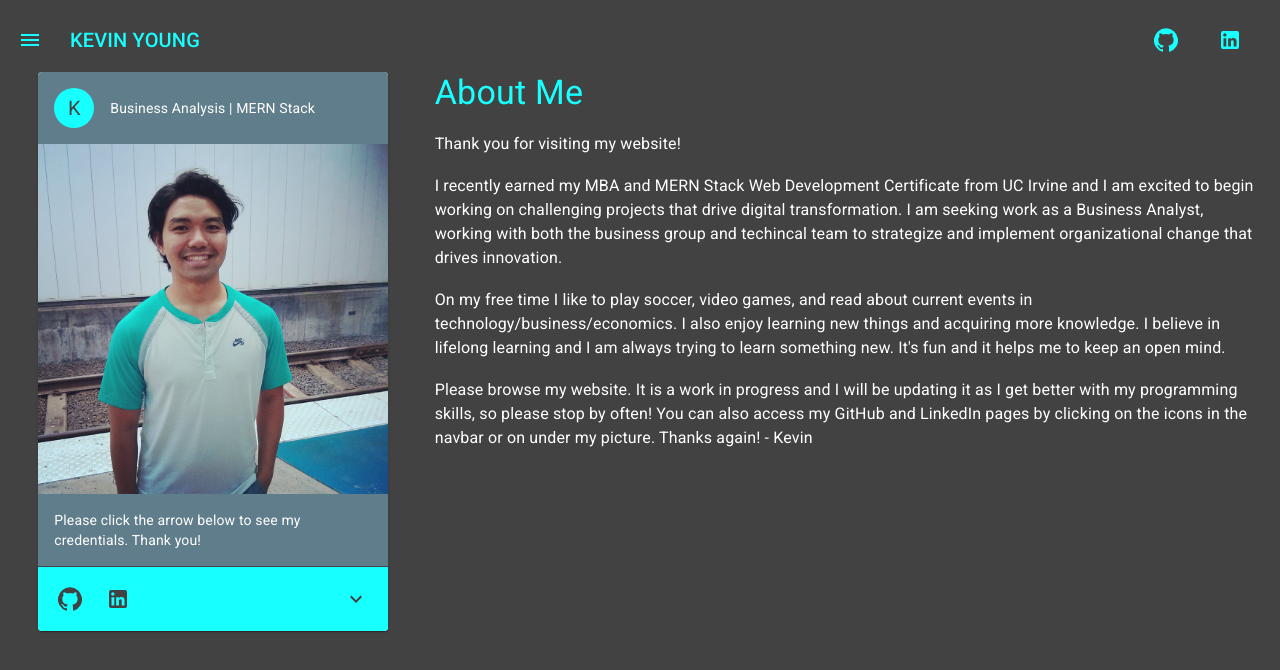
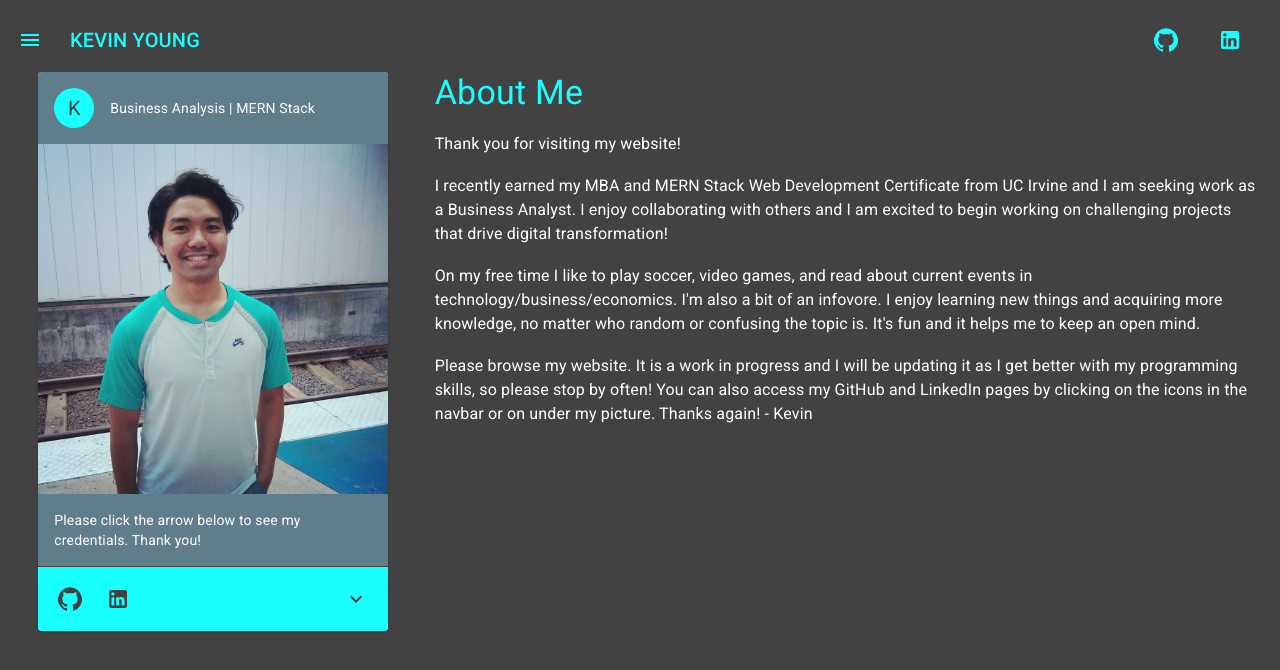
Before and after one commit to Paretooptimal22/Portfolio, a React (Create React App) app in the folder client/: page /about in a window 1280 px wide. Shown: the top 670 px of the page. Built offline with nearby package versions, Linux system fonts and the light colour scheme.

Commit message:
updates to about page and about card info

```diff
--- a/client/src/components/AboutCard/AboutCard.js
+++ b/client/src/components/AboutCard/AboutCard.js
@@ -183,7 +183,7 @@ const AboutCard = props => {
                 <ListItem>
                   <ListItemText
                     primary="CSS"
-                    secondary="Bootstrap, Materialize, Material-UI"
+                    secondary="Bootstrap | Materialize | Material-UI"
                   />
                 </ListItem>
                 <ListItem>
@@ -195,7 +195,7 @@ const AboutCard = props => {
                 <ListItem>
                   <ListItemText
                     primary="MERN Stack"
-                    secondary="MongoDB, Express, React, Node"
+                    secondary="MongoDB | Express | React | Node"
                   />
                 </ListItem>
                 <ListItem>
@@ -211,7 +211,7 @@ const AboutCard = props => {
                 <ListItem>
                   <ListItemText
                     primary="Python"
-                    secondary="In Progress via Udemy"
+                    secondary="pandas | matplotlib | plotly | cufflinks"
                   />
                 </ListItem>
                 <ListItem>
@@ -222,7 +222,7 @@ const AboutCard = props => {
                 <ListItem>
                   <ListItemText
                     primary="Microsoft Office"
-                    secondary="Excel, Access, Word, Outlook"
+                    secondary="Excel | Access | Word | Outlook"
                   />
                 </ListItem>
               </List>
@@ -242,8 +242,7 @@ const AboutCard = props => {
                 </ListItem>
                 <ListItem>
                   <ListItemText
-                    primary="Data Analysis"
-                    secondary="Descriptive Statistics | Multiple Linear Regression"
+                    primary="Data Analysis & Visualization"
                   />
                 </ListItem>
                 <ListItem>
--- a/client/src/pages/About/About.js
+++ b/client/src/pages/About/About.js
@@ -60,11 +60,11 @@ const About = () => {
             </Typography>
             <br/>
             <Typography variant="body1" className={classes.paragraph}>
-              I recently earned my MBA and MERN Stack Web Development Certificate from UC Irvine and I am excited to begin working on challenging projects that drive digital transformation.  I am seeking work as a Business Analyst, working with both the business group and techincal team to strategize and implement organizational change that drives innovation.
+              I recently earned my MBA and MERN Stack Web Development Certificate from UC Irvine and I am seeking work as a Business Analyst. I enjoy collaborating with others and I am excited to begin working on challenging projects that drive digital transformation!
             </Typography>
             <br/>
             <Typography variant="body1" className={classes.paragraph}>
-              On my free time I like to play soccer, video games, and read about current events in technology/business/economics.  I also enjoy learning new things and acquiring more knowledge.  I believe in lifelong learning and I am always trying to learn something new.  It's fun and it helps me to keep an open mind.
+              On my free time I like to play soccer, video games, and read about current events in technology/business/economics.  I'm also a bit of an infovore.  I enjoy learning new things and acquiring more knowledge, no matter who random or confusing the topic is.  It's fun and it helps me to keep an open mind.
             </Typography>
             <br/>
             <Typography variant="body1" className={classes.paragraph}>
```
